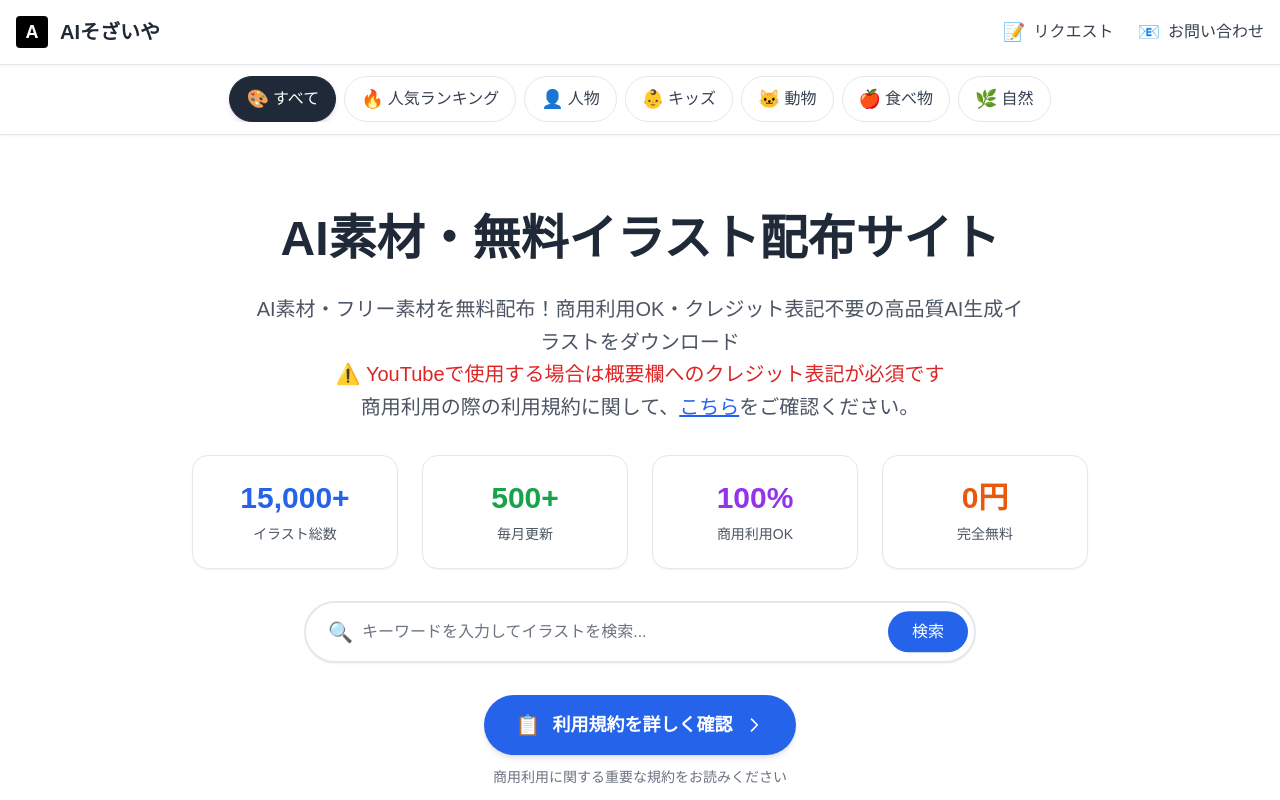
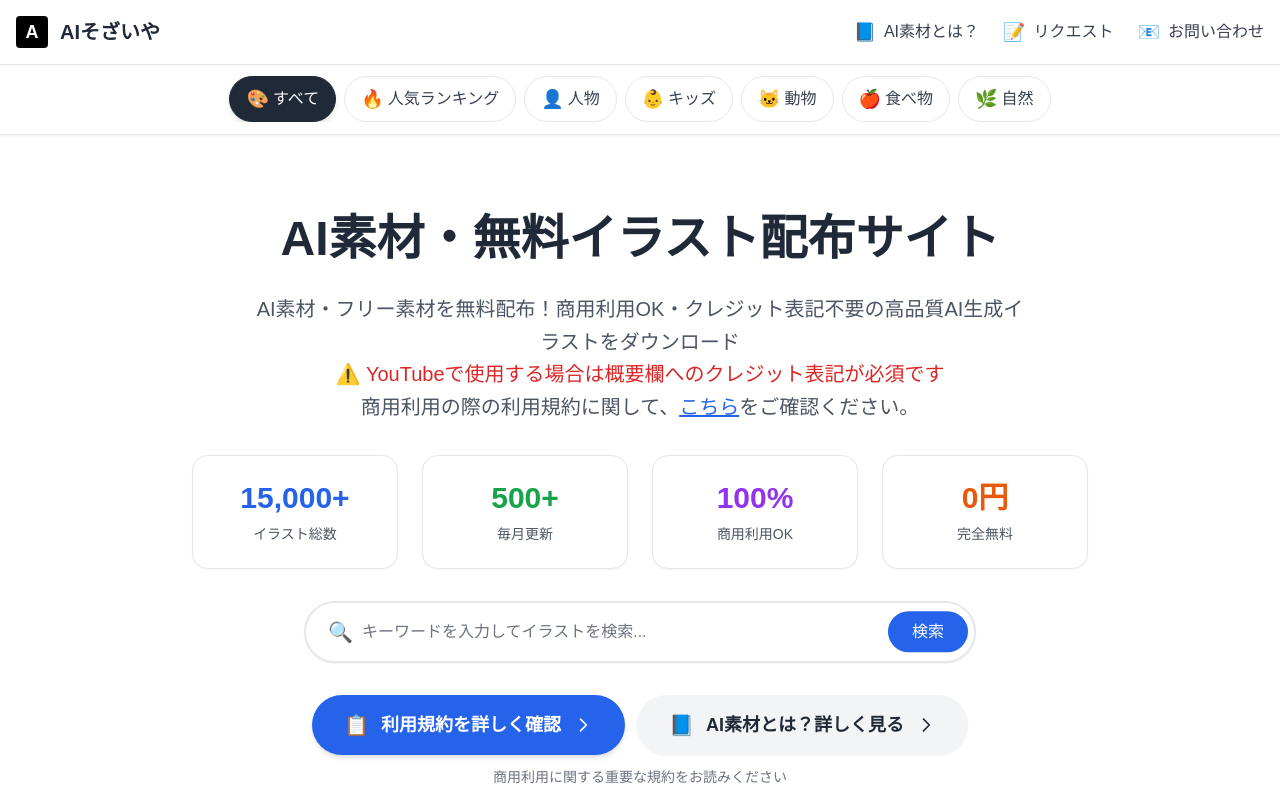
Before and after one commit to raunie21/ai-sozai-ya, a Next.js app: page / in a window 1280 px wide. Shown: the top 800 px of the page. Built offline with nearby package versions, Linux system fonts and the light colour scheme; no server answers; the database is empty.

Commit message:
SEO: 内部リンクで/ai-sozai導線を追加 + /ai-sozai canonical設定

```diff
--- a/app/ai-sozai/page.tsx
+++ b/app/ai-sozai/page.tsx
@@ -11,6 +11,9 @@ export const metadata: Metadata = {
     title: 'AI素材とは？無料でダウンロードできるAI生成イラスト | AIそざいや',
     description: 'AI素材（AI生成イラスト）について詳しく解説。商用利用可能な無料AI素材の特徴、使い方、ダウンロード方法をご紹介。',
     url: 'https://www.ai-sozaiya.com/ai-sozai',
+  },
+  alternates: {
+    canonical: 'https://www.ai-sozaiya.com/ai-sozai',
   },
 };
 
--- a/app/components/Hero.tsx
+++ b/app/components/Hero.tsx
@@ -41,6 +41,13 @@ export default function Hero({ onSearch, illustrations }: HeroProps) {
 
             {/* デスクトップナビゲーション */}
             <nav className="hidden md:flex items-center space-x-4 lg:space-x-6">
+              <a
+                href="/ai-sozai"
+                className="flex items-center space-x-2 text-gray-700 hover:text-gray-900 transition-colors duration-200"
+              >
+                <span className="text-lg">📘</span>
+                <span className="hidden lg:inline">AI素材とは？</span>
+              </a>
               <a
                 href="https://docs.google.com/forms/d/e/1FAIpQLSfRhZemBKWEHMdUH4rdFgAWc4jtkvqKrzhUe_74Boy0bWz5Rg/viewform?usp=header"
                 target="_blank"
@@ -91,6 +98,16 @@ export default function Hero({ onSearch, illustrations }: HeroProps) {
               <div className="md:hidden mt-4 bg-white rounded-lg border border-gray-200 shadow-lg relative z-50">
                 <nav className="p-4">
                   <ul className="space-y-2">
+                    <li>
+                      <a
+                        href="/ai-sozai"
+                        className="flex items-center gap-3 w-full text-left text-gray-700 hover:text-gray-900 hover:bg-gray-50 py-3 px-4 rounded-lg transition-all duration-300"
+                        onClick={() => setIsMobileMenuOpen(false)}
+                      >
+                        <span className="text-lg">📘</span>
+                        <span className="font-medium">AI素材とは？</span>
+                      </a>
+                    </li>
                     <li>
                       <a
                         href="https://docs.google.com/forms/d/e/1FAIpQLSfRhZemBKWEHMdUH4rdFgAWc4jtkvqKrzhUe_74Boy0bWz5Rg/viewform?usp=header"
@@ -198,6 +215,16 @@ export default function Hero({ onSearch, illustrations }: HeroProps) {
                 <path strokeLinecap="round" strokeLinejoin="round" strokeWidth={2} d="M9 5l7 7-7 7" />
               </svg>
             </Link>
+            <Link
+              href="/ai-sozai"
+              className="ml-3 inline-flex items-center space-x-3 px-8 py-4 bg-gray-100 hover:bg-gray-200 text-gray-800 font-semibold text-lg rounded-full transition-all duration-200 shadow-sm hover:shadow transform hover:-translate-y-1"
+            >
+              <span className="text-xl">📘</span>
+              <span>AI素材とは？詳しく見る</span>
+              <svg className="w-5 h-5" fill="none" stroke="currentColor" viewBox="0 0 24 24">
+                <path strokeLinecap="round" strokeLinejoin="round" strokeWidth={2} d="M9 5l7 7-7 7" />
+              </svg>
+            </Link>
             <p className="text-gray-500 text-sm mt-3">
               商用利用に関する重要な規約をお読みください
             </p>
```
